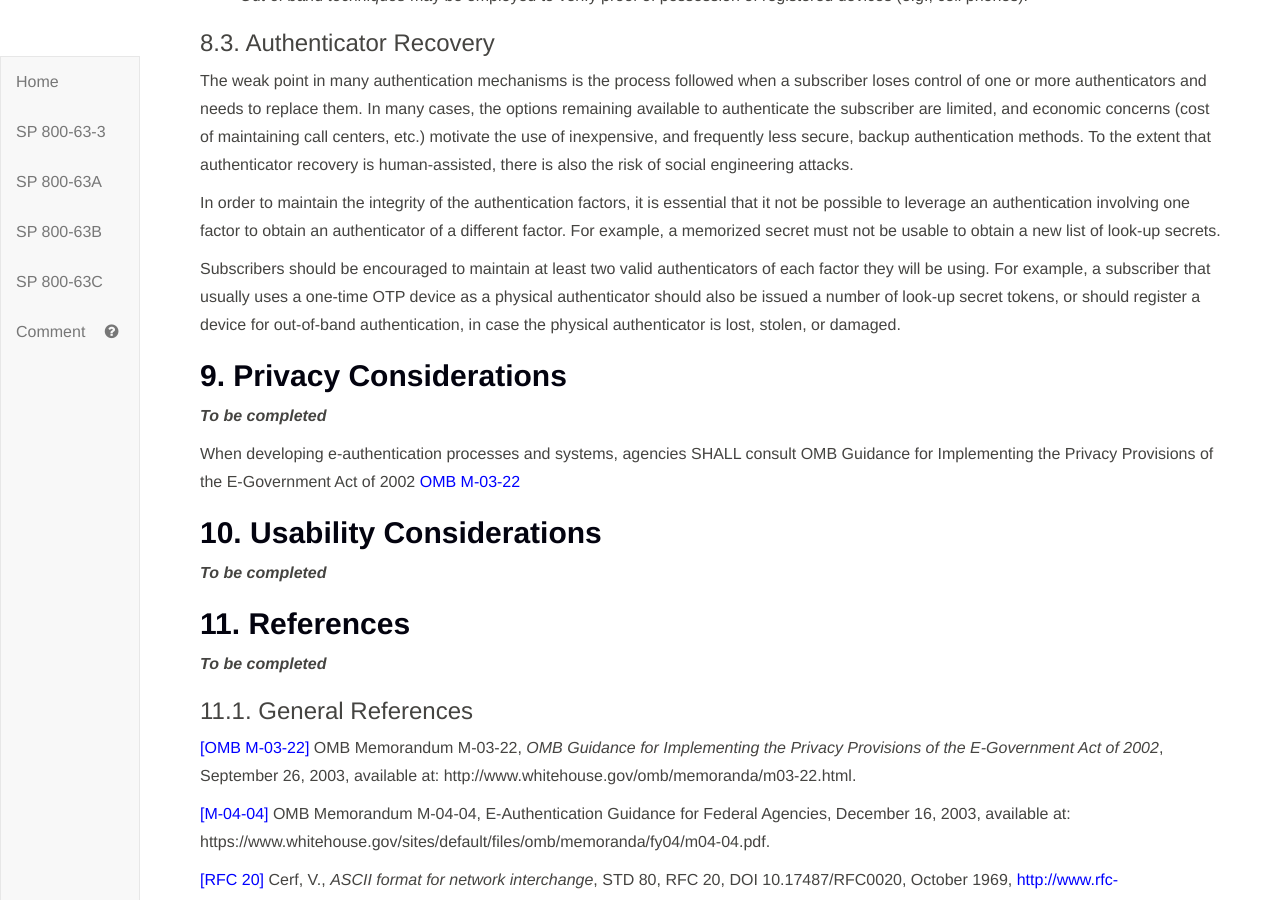
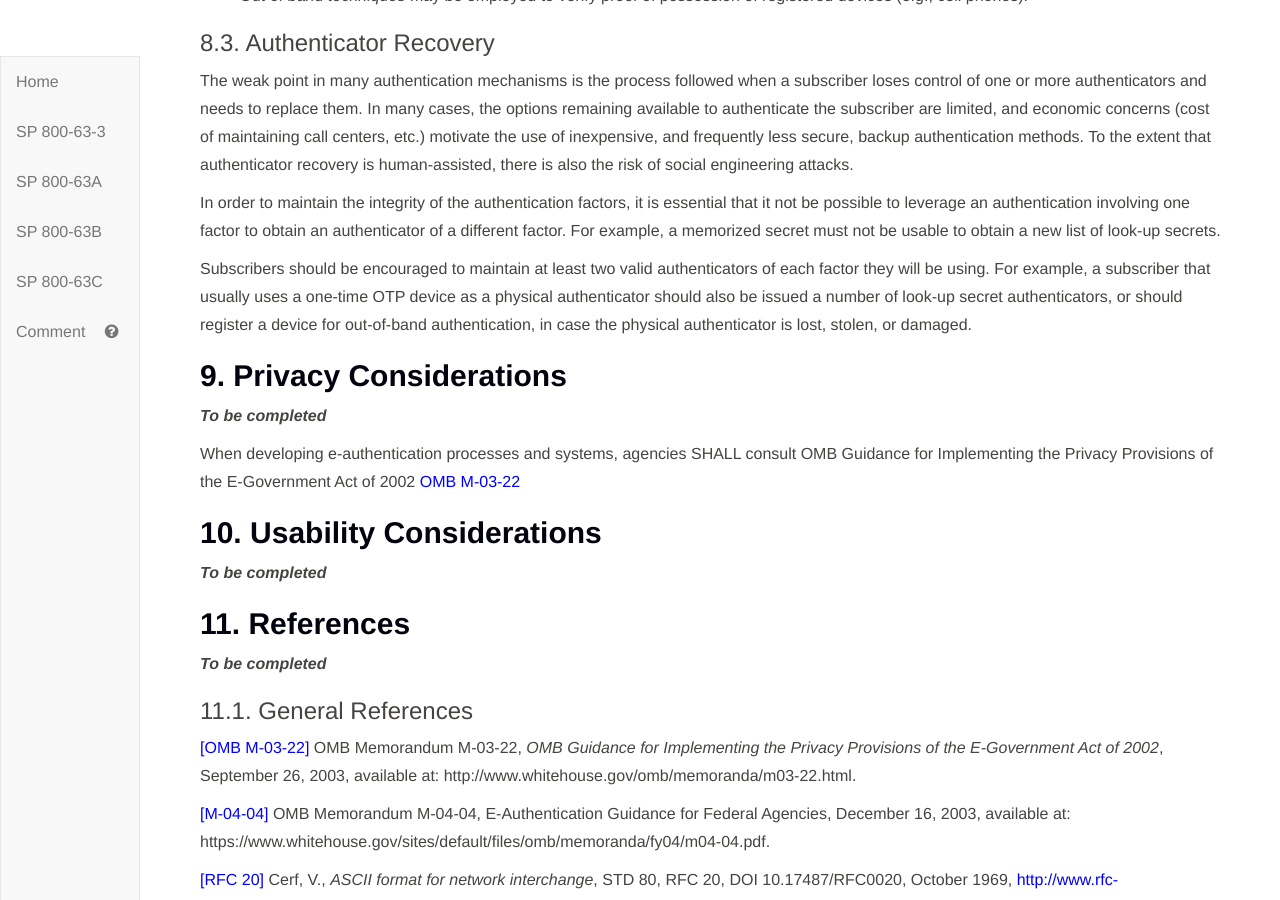
Before and after one commit to usnistgov/800-63-3, a Jekyll site: the page built from sp800-63b.md, in a window 1280 px wide and 900 px high, scrolled down 40731 px. Built offline with Jekyll 4.4.1, drawn with Linux system fonts in a browser that asks for light colours.

Commit message:
Consistent usage of term authenticator
Fixes #109

```diff
--- a/sp800-63b/sec8_security.md
+++ b/sp800-63b/sec8_security.md
@@ -85,4 +85,4 @@ The weak point in many authentication mechanisms is the process followed when a
 
 In order to maintain the integrity of the authentication factors, it is essential that it not be possible to leverage an authentication involving one factor to obtain an authenticator of a different factor. For example, a memorized secret must not be usable to obtain a new list of look-up secrets.
 
-Subscribers should be encouraged to maintain at least two valid authenticators of each factor they will be using. For example, a subscriber that usually uses a one-time OTP device as a physical authenticator should also be issued a number of look-up secret tokens, or should register a device for out-of-band authentication, in case the physical authenticator is lost, stolen, or damaged.
+Subscribers should be encouraged to maintain at least two valid authenticators of each factor they will be using. For example, a subscriber that usually uses a one-time OTP device as a physical authenticator should also be issued a number of look-up secret authenticators, or should register a device for out-of-band authentication, in case the physical authenticator is lost, stolen, or damaged.
```
Also changed, not shown: sp800-63a/sec7_security.md (+5 -5 lines).
